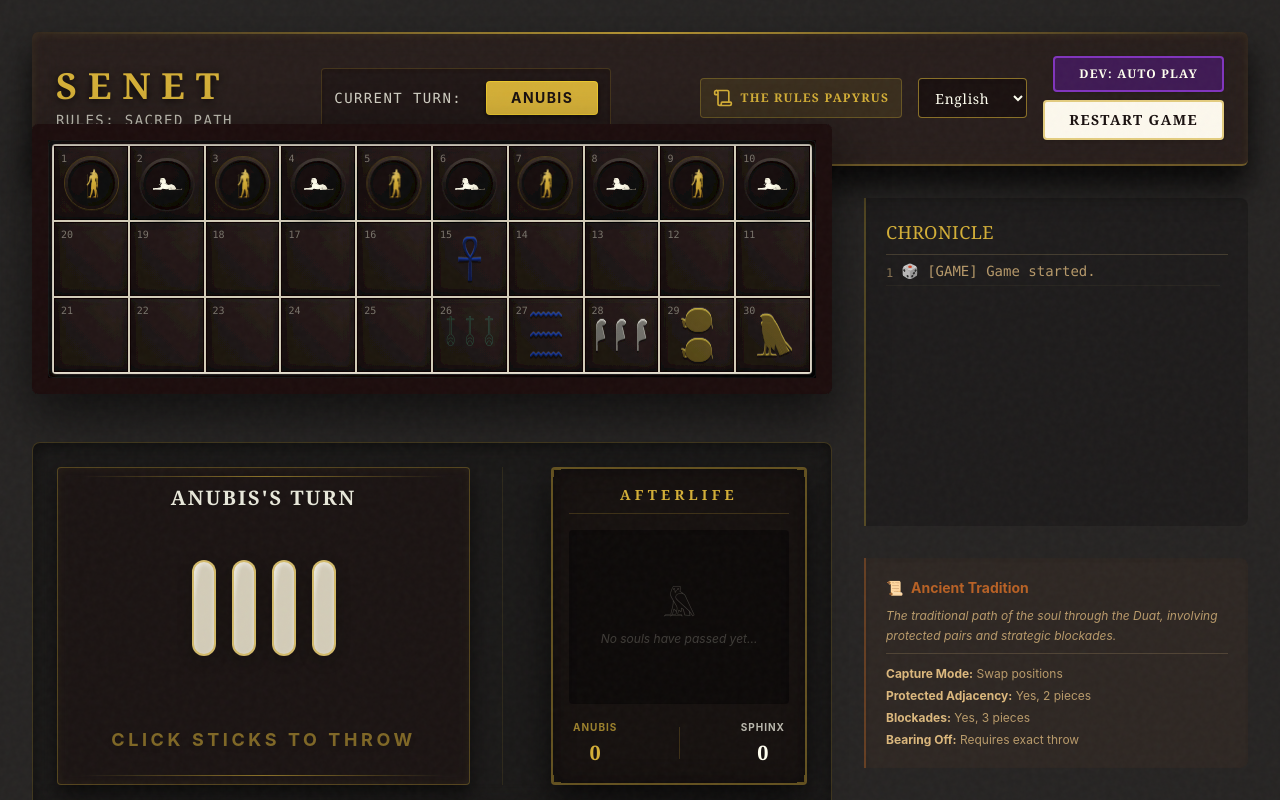
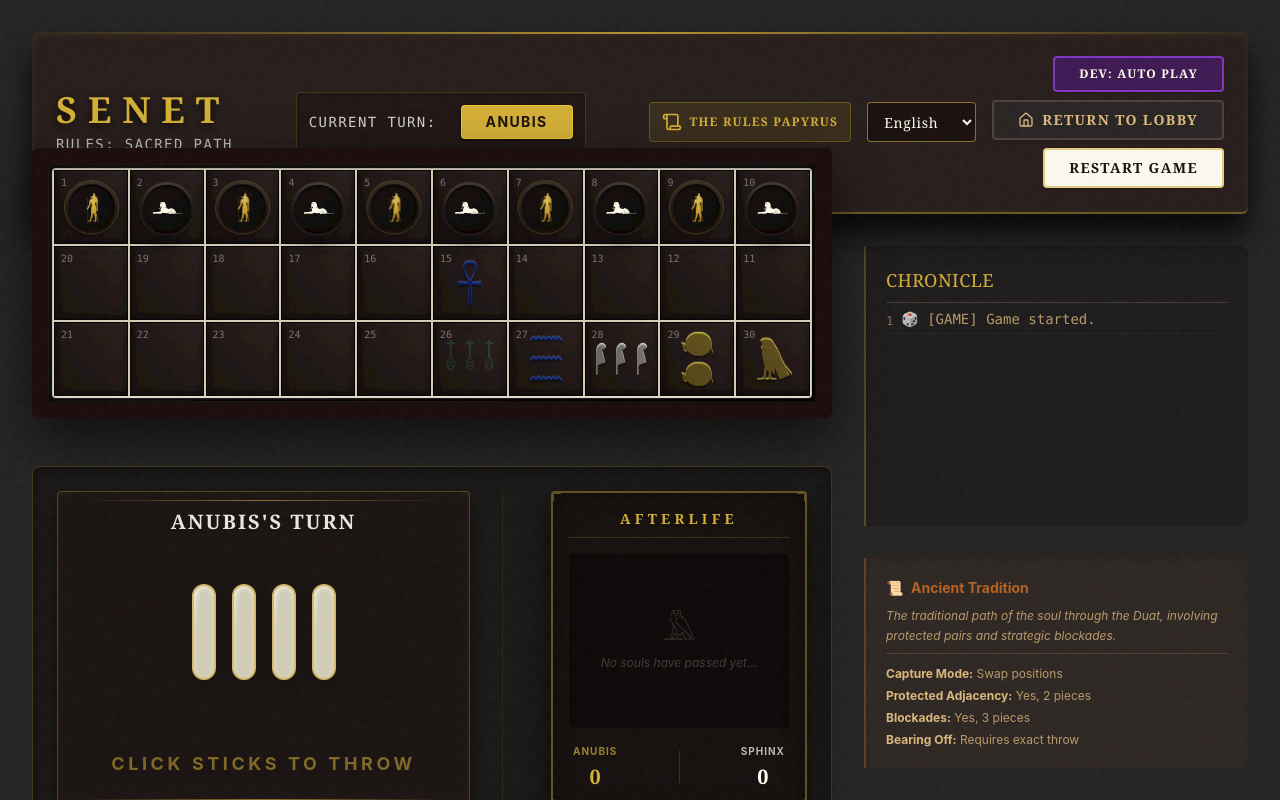
Before and after one commit to crouch74/senet-game, a React (Vite) app in the folder client/: page / in a window 1280 px wide. Both pictures are taken after a click on the button "Play Offline". Built offline with nearby package versions, Linux system fonts and the light colour scheme.

Commit message:
Feat: Add 'Return to Lobby' button in HUD for offline games

```diff
--- a/client/src/App.tsx
+++ b/client/src/App.tsx
@@ -64,7 +64,7 @@ function App() {
       </svg>
 
       <main className="flex-1 max-w-7xl w-full mx-auto p-4 md:p-8 flex flex-col relative z-10 min-h-0">
-        <HUD isLobby={showLobby} />
+        <HUD isLobby={showLobby} onReturnToLobby={!isOnline && !showLobby ? handleReturnToLobby : undefined} />
 
         <div className="flex-1 flex flex-col xl:flex-row gap-8 items-stretch justify-center min-h-0">
           {(!showLobby || isOnline) ? (
--- a/client/src/components/HUD.tsx
+++ b/client/src/components/HUD.tsx
@@ -1,9 +1,9 @@
 import { useTranslation } from 'react-i18next';
 import { useSenetStore } from '../engine/store';
 import { cn } from '../utils/cn';
-import { Scroll } from 'lucide-react';
+import { Scroll, Home } from 'lucide-react';
 
-export function HUD({ isLobby = false }: { isLobby?: boolean }) {
+export function HUD({ isLobby = false, onReturnToLobby }: { isLobby?: boolean; onReturnToLobby?: () => void }) {
     const { currentPlayer, ruleset, winner, resetGame, isOnline, setShowGuide } = useSenetStore();
     const { t, i18n } = useTranslation();
 
@@ -83,6 +83,15 @@ export function HUD({ isLobby = false }: { isLobby?: boolean }) {
                                     Dev: Auto Play
                                 </button>
                             )}
+                            {onReturnToLobby && (
+                                <button
+                                    onClick={onReturnToLobby}
+                                    className="w-full md:w-auto flex items-center justify-center gap-2 px-6 py-2 bg-stone-800 hover:bg-stone-700 text-sand border-[2px] border-sand/20 rounded-sm transition-all font-serif shadow-sm text-sm uppercase tracking-widest font-bold"
+                                >
+                                    <Home className="w-4 h-4" />
+                                    {t('throw.return_to_lobby')}
+                                </button>
+                            )}
                             <button
                                 onClick={resetGame}
                                 className="w-full md:w-auto px-6 py-2 bg-[#fcf8ed] hover:bg-white text-[#1a1110] border-[2px] border-royal-gold/60 rounded-sm transition-all font-serif shadow-sm text-sm uppercase tracking-widest font-bold hover:shadow-[0_0_15px_rgba(212,175,55,0.4)] hover:scale-105"
```
